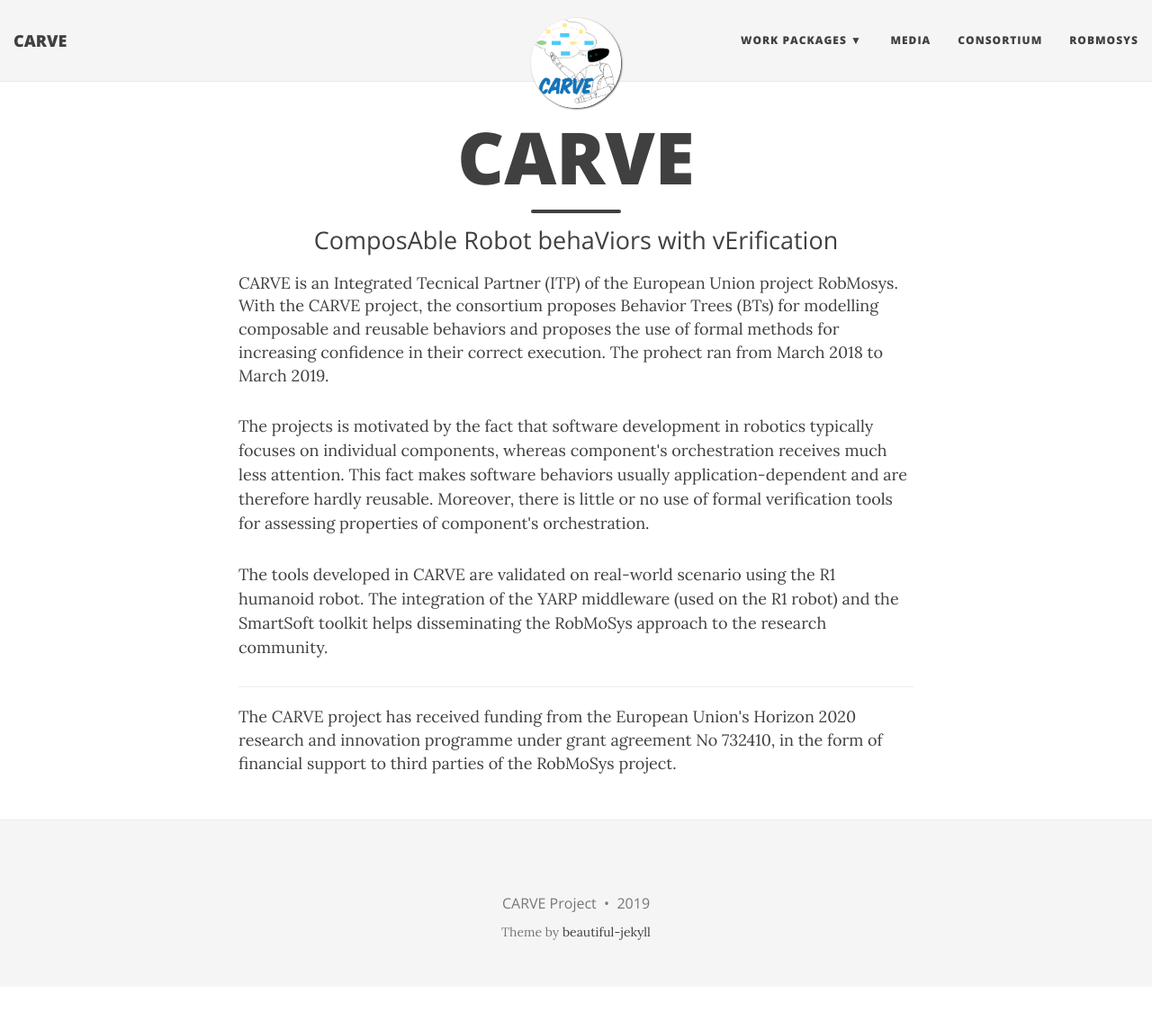
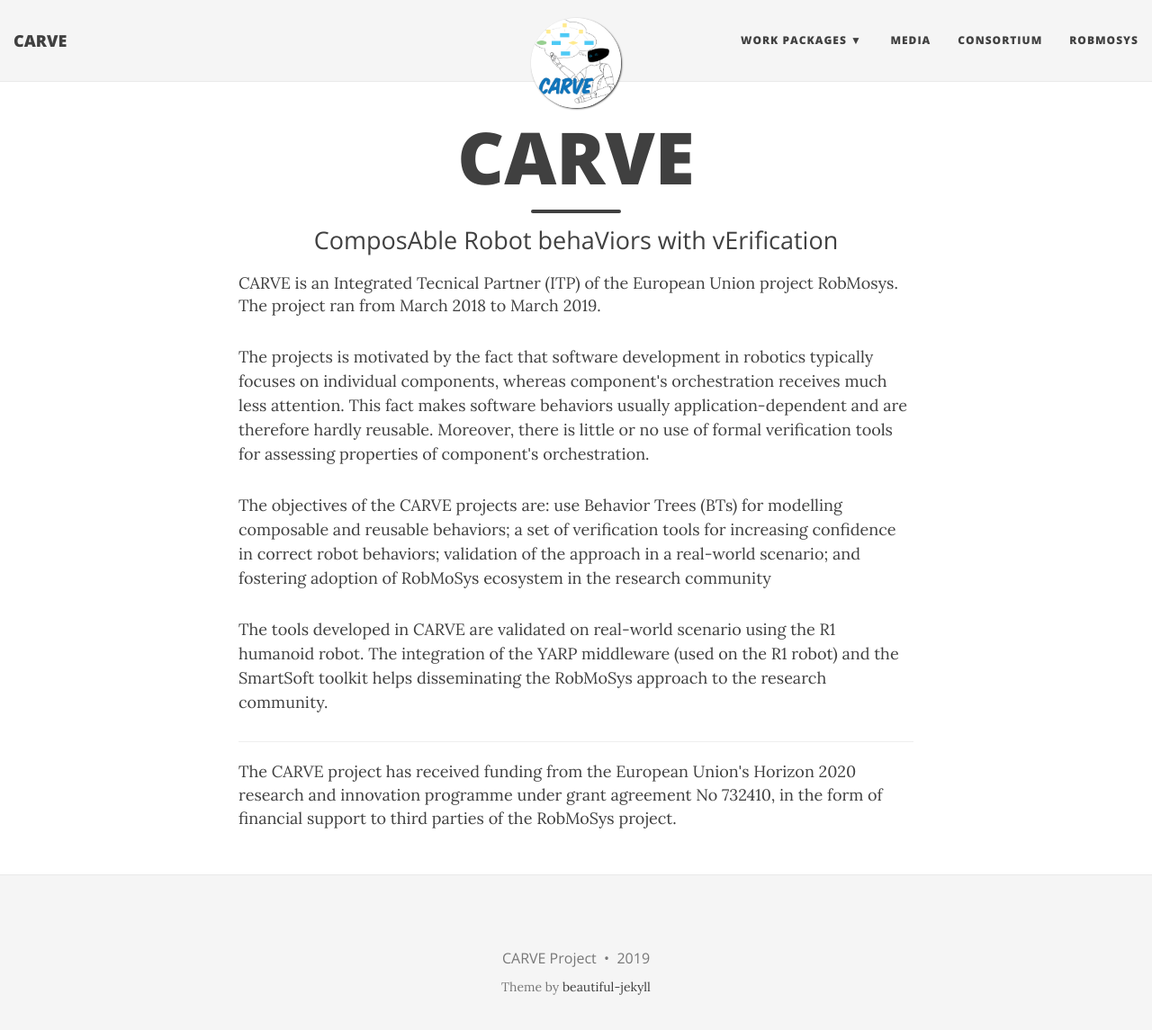
Before and after one commit to mikiec84/CARVE-ROBMOSYS.github.io, a Jekyll site: the page built from index.html, in a window 1280 px wide and 1158 px high. Shown: the top 1145 px of the window at 90% size. Built offline with Jekyll 4.4.1, drawn with Linux system fonts in a browser that asks for light colours; nearby versions of some CDN libraries; the list of posts is cut into pages by our own code.

Commit message:
updated website

```diff
--- a/index.html
+++ b/index.html
@@ -5,10 +5,14 @@
 use-site-title: true
 ---
 
-CARVE is an Integrated Tecnical Partner (ITP) of the European Union project RobMosys. With the CARVE project, the consortium proposes Behavior Trees (BTs) for modelling composable and reusable behaviors and proposes the use of formal methods for increasing confidence in their correct execution. The prohect ran from March 2018 to March 2019.
+CARVE is an Integrated Tecnical Partner (ITP) of the European Union project RobMosys.  The project ran from March 2018 to March 2019.
 
 <p>
 The projects is motivated by the fact that software development in robotics typically focuses on individual components, whereas component's orchestration receives much less attention. This fact makes software behaviors usually application-dependent and are therefore hardly reusable. Moreover, there is little or no use of formal verification tools for assessing properties of component's orchestration.
+
+<p>
+The objectives of the CARVE projects are: use Behavior Trees (BTs) for modelling composable and reusable behaviors; a set of verification tools for increasing confidence in correct robot behaviors; validation of the approach in a real-world scenario; and fostering adoption of RobMoSys ecosystem in the research community
+
 
 <p>
 The tools developed in CARVE are validated on real-world scenario using the R1 humanoid robot. The integration of the YARP middleware (used on the R1 robot) and the SmartSoft toolkit helps disseminating the RobMoSys approach to the research community.
```
